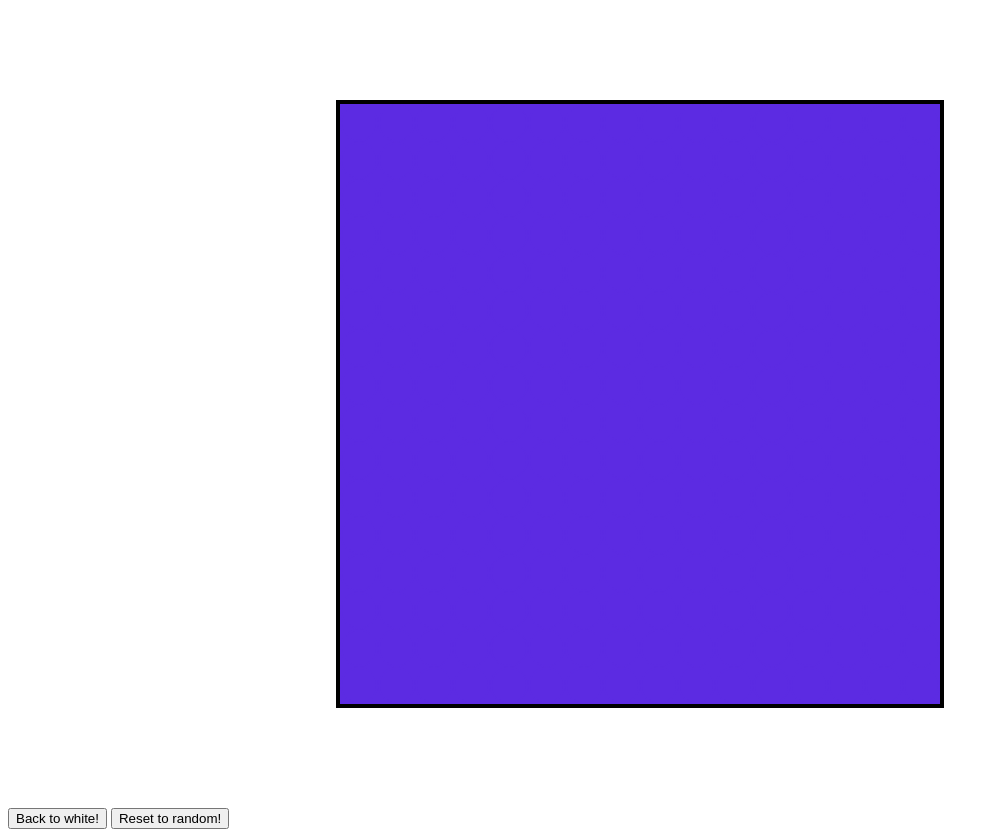
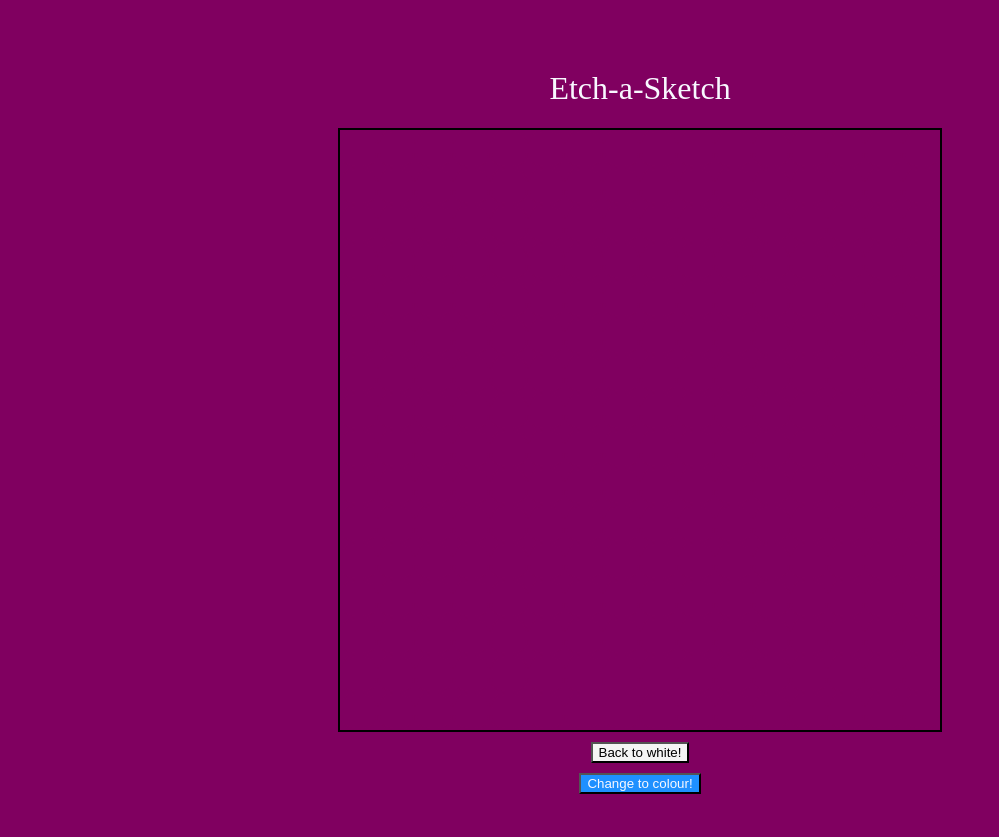
Before and after one commit to DcRonan/Etch-a-Sketch, a plain HTML site: page index.html in a window 1280 px wide. Shown: the whole page, without its empty margins (0-999 px from the left). After the commit the page ends 804 px from the top, so only its background shows below. Drawn offline with Linux system fonts and the light colour scheme.

Commit message:
Add styles.css AND index.html

```diff
--- a/index.html
+++ b/index.html
@@ -10,6 +10,8 @@
 
 <body>
 
+    <h1> Etch-a-Sketch </h1>
+
     <div class="container">
         <div id="grid"> </div>
         <div id="cell"> </div>
@@ -17,7 +19,9 @@
 
     <div>
         <button id="reset">Back to white!</button>
-        <button id="randomColor">Reset to random!</button>
+    </div>
+    <div>
+        <button id="randomColor">Change to colour!</button>
     </div>
     <script src="app.js"></script>
 
--- a/styles.css
+++ b/styles.css
@@ -1,12 +1,23 @@
+* {
+    color: ghostwhite;
+    background-color: rgb(128, 0, 96);
+    font-weight: 500;
+}
+
+h1 {
+    text-align: center;
+    margin-top: 70px;
+}
+
 .base-box {
     width: 600px;
     height: 600px;
-    border: solid 4px black;
+    border: solid 2px black;
     position: relative;
-    margin: 100px auto;
+    margin: auto;
     display: flex;
     justify-content: space-evenly;
-    background-color: rgb(92, 43, 226);
+    background-color: slategray;
 }
 
 .grid-square {
@@ -16,8 +27,8 @@
     justify-content: space-evenly;
     width: -webkit-fill-available;
     height: auto;
-    border: 2px solid rgb(92, 43, 226);
-    border-radius: 50%;
+    border-radius: 40%;
+    border: 2px solid  rgb(128, 0, 96);
 }
 
 .row {
@@ -27,3 +38,21 @@
     justify-content: space-evenly;
     flex-wrap: wrap;
 }
+
+button {
+    display: flex;
+    text-align: center;
+    margin: 10px auto;
+    display: inline block;
+    padding: 10px auto;
+    position: relative;
+}
+
+#randomColor {
+    background-color: dodgerblue;
+}
+
+#reset {
+    background-color: whitesmoke;
+    color: black;
+}
```
